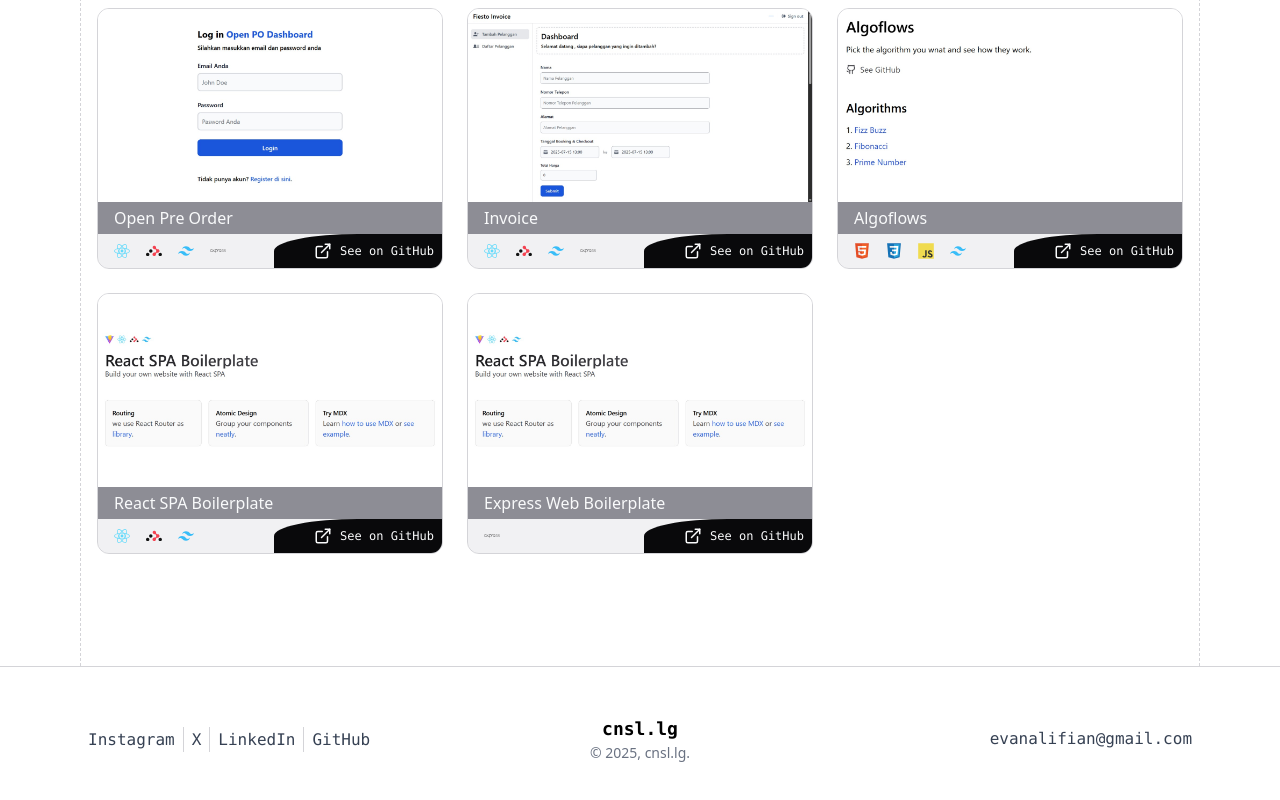
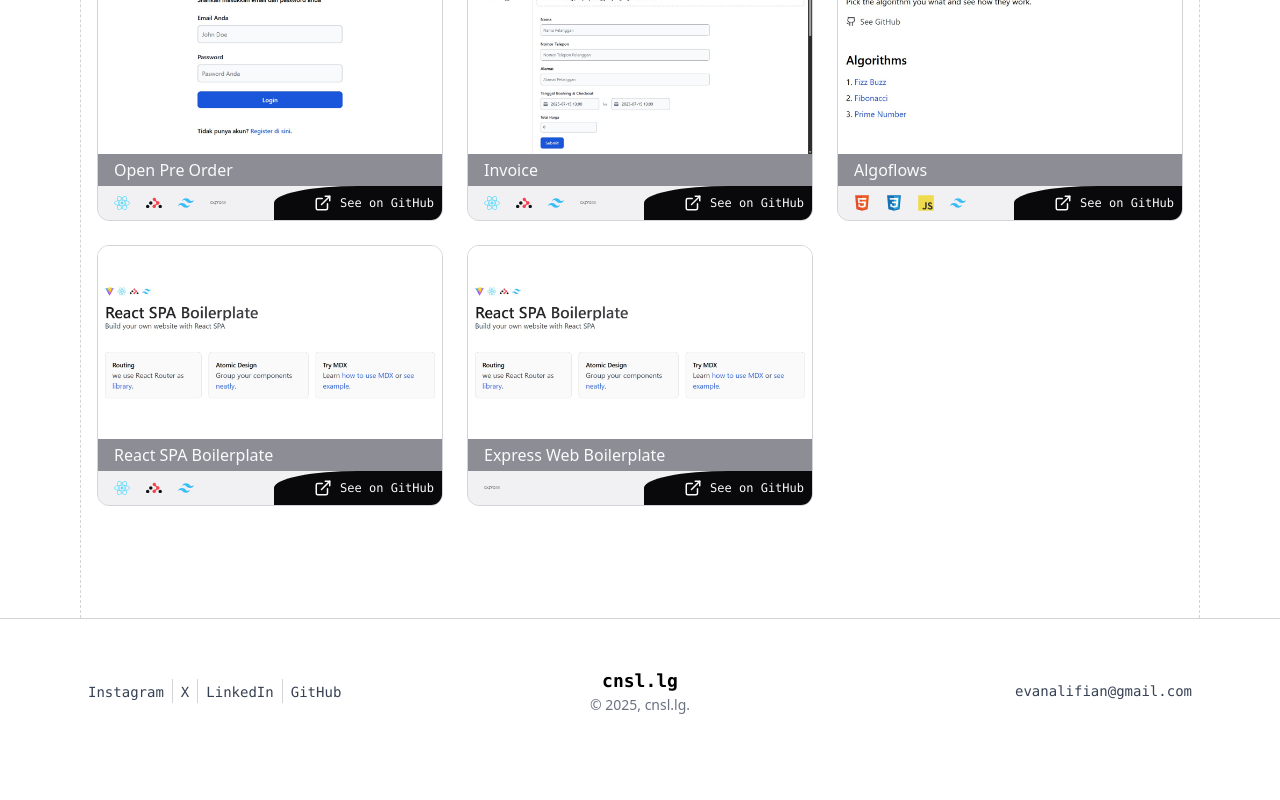
Before and after one commit to evanalifian/cnsl.lg-evanalifian, a React (Vite) app: page / in a window 1280 px wide. Shown: the part 1292-2092 px from the top of the page. After the commit the page ends 2055 px from the top, so only its background shows below. Built offline with nearby package versions, Linux system fonts and the light colour scheme.

Commit message:
change font size and scroll margin top

```diff
--- a/src/components/layout/About.jsx
+++ b/src/components/layout/About.jsx
@@ -1,6 +1,6 @@
 export default function About({ about }) {
   return (
-    <section className="space-y-8 py-28 md:text-center">
+    <section className="space-y-4 py-28 md:text-center">
       <h2
         id="about"
         className="scroll-mt-24 text-3xl font-medium text-gray-900 md:text-4xl"
--- a/src/components/layout/Footer.jsx
+++ b/src/components/layout/Footer.jsx
@@ -3,8 +3,8 @@ export default function Footer(props) {
     <footer className="border-t border-t-zinc-300 bg-white px-4">
       <div className="mx-auto flex w-full max-w-6xl flex-col gap-6 px-4 py-12 md:flex-row md:items-center">
         <section className="md:order-2 md:text-center">
-          <span className="font-mono text-lg font-semibold">{props.alias}</span>
-          <p className="text-gray-500 text-sm">&copy; 2025, cnsl.lg.</p>
+          <span className="font-mono text-lg font-bold">{props.alias}</span>
+          <p className="text-sm text-gray-500">&copy; 2025, cnsl.lg.</p>
         </section>
         <ul className="flex flex-1 flex-col md:order-1 md:flex-row md:divide-x md:divide-zinc-300">
           {props.socials.map((s) => (
@@ -12,7 +12,7 @@ export default function Footer(props) {
               <a
                 href={s.url}
                 target="_blank"
-                className="font-mono text-gray-700 hover:text-black md:px-2"
+                className="font-mono text-sm text-gray-700 hover:text-black md:px-2"
               >
                 {s.name}
               </a>
@@ -20,7 +20,7 @@ export default function Footer(props) {
           ))}
         </ul>
         <section className="flex-1 md:order-3 md:text-end">
-          <p className="font-mono text-gray-700 hover:text-black md:px-2">
+          <p className="font-mono text-sm text-gray-700 hover:text-black md:px-2">
             {props.contact["email"]}
           </p>
         </section>
--- a/src/components/layout/Projects.jsx
+++ b/src/components/layout/Projects.jsx
@@ -2,7 +2,7 @@ import CardProject from "../ui/CardProject";
 
 export default function Projects({ projects }) {
   return (
-    <section className="space-y-8 py-28 md:text-center lg:text-start">
+    <section className="space-y-4 py-28 md:text-center lg:text-start">
       <h2
         id="projects"
         className="scroll-mt-24 text-3xl font-medium text-gray-900 md:text-center md:text-4xl"
--- a/src/components/layout/TechStacks.jsx
+++ b/src/components/layout/TechStacks.jsx
@@ -1,9 +1,9 @@
 export default function TechStacks({ techs }) {
   return (
-    <section className="space-y-8 py-28">
+    <section className="space-y-4 py-28">
       <h2
         id="techs"
-        className="scroll-mt-24 font-mono text-xl font-semibold text-gray-900 md:text-center"
+        className="scroll-mt-24 font-mono text-xl font-bold text-gray-900 md:text-center"
       >
         Currently tech that i use
       </h2>
```
